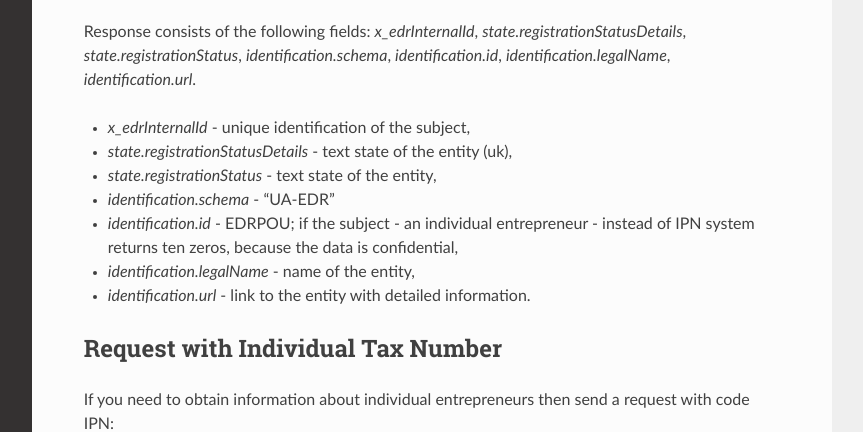
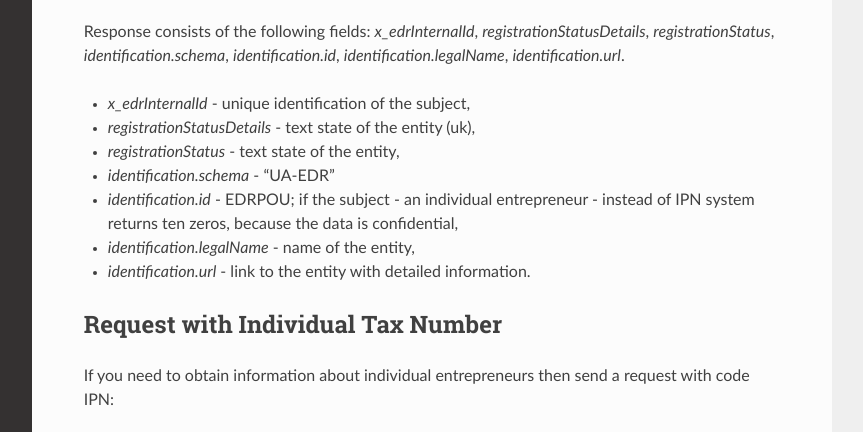
Before and after one commit to openprocurement/openprocurement.integrations.edr, a Sphinx documentation site: the page built from docs/source/tutorial.rst, in a window 1280 px wide and 900 px high, cut to the strip 392-824 px from the top of the window. Shown: the whole strip, without its empty margins (268-1131 px from the left). Built offline with Sphinx 7.4.7 and the Read the Docs theme 2.0.0, drawn with Linux system fonts in a browser that asks for light colours.

```diff
--- a/docs/source/tutorial.rst
+++ b/docs/source/tutorial.rst
@@ -10,11 +10,11 @@
 
 .. include:: tutorial/basic_request.http
    :code:
-Response consists of the following fields: `x_edrInternalId`, `state.registrationStatusDetails`, `state.registrationStatus`, `identification.schema`, `identification.id`, `identification.legalName`, `identification.url`.
+Response consists of the following fields: `x_edrInternalId`, `registrationStatusDetails`, `registrationStatus`, `identification.schema`, `identification.id`, `identification.legalName`, `identification.url`.
 
 * `x_edrInternalId` - unique identification of the subject,
-* `state.registrationStatusDetails` - text state of the entity (uk),
-* `state.registrationStatus` - text state of the entity,
+* `registrationStatusDetails` - text state of the entity (uk),
+* `registrationStatus` - text state of the entity,
 * `identification.schema` - “UA-EDR”
 * `identification.id` - EDRPOU; if the subject - an individual entrepreneur - instead of IPN system returns ten zeros, because the data is confidential,
 * `identification.legalName` -  name of the entity,
```
Also changed, not shown: 5 other files.
